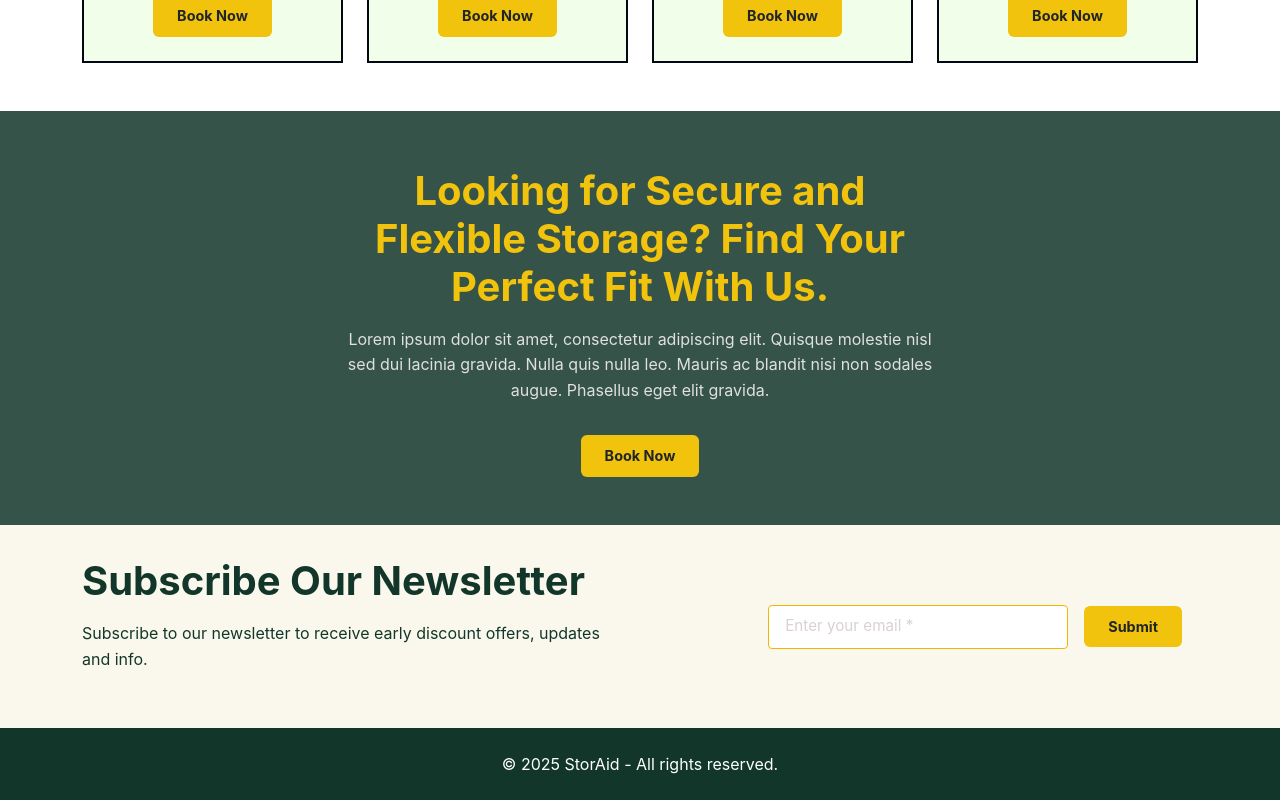
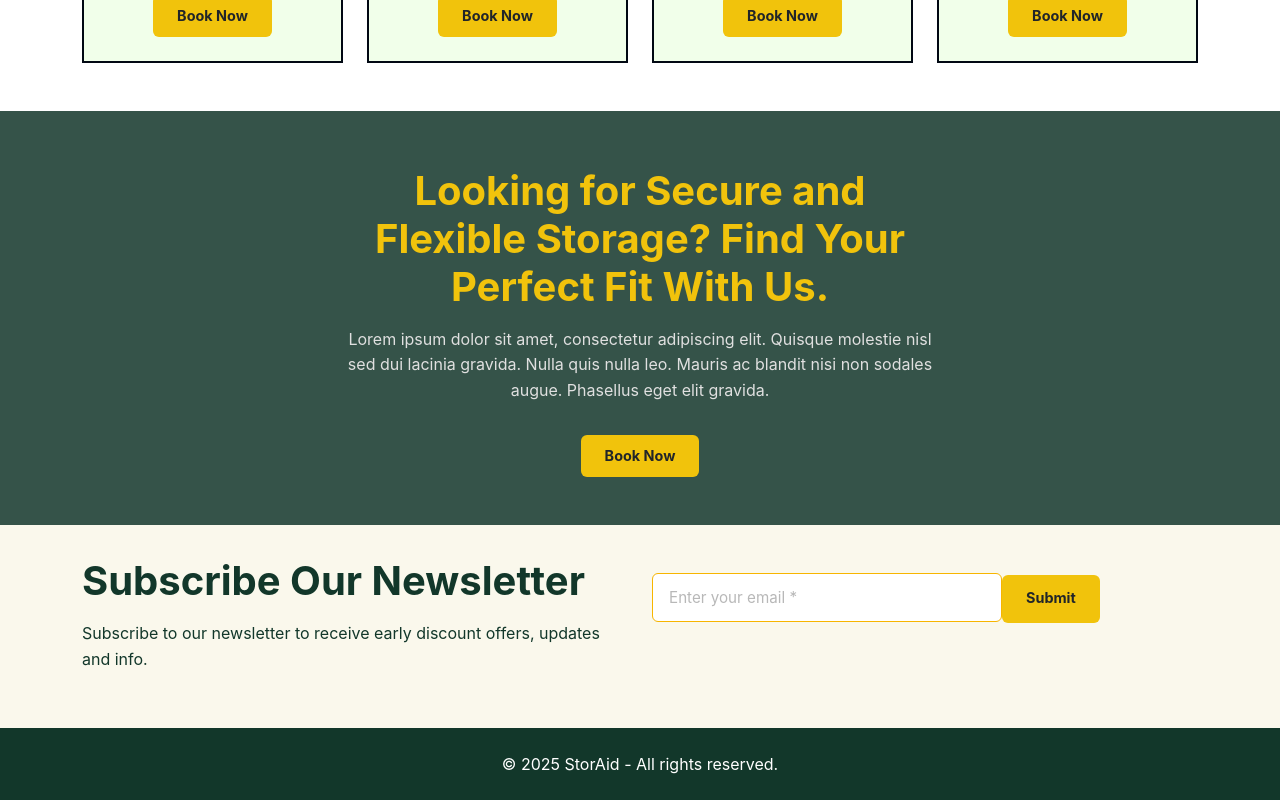
Before and after one commit to Pieplow/storaid-assignment-react, a React (Vite) app: page / in a window 1280 px wide. Shown: the part 3178-3978 px from the top of the page. Built offline with nearby package versions, Linux system fonts and the light colour scheme.

Commit message:
felsökt css vid meddelande inmatning

```diff
--- a/src/components/sections/Newsletter.css
+++ b/src/components/sections/Newsletter.css
@@ -1,37 +1,173 @@
 .newsletter-section h2 {
-   color: var(--color-text);
+  color: var(--color-text);
 }
 
 .newsletter-section p {
-   color: var(--color-text);
+  color: var(--color-text);
 }
-
 
 .newsletter-section {
   background-color: var(--clr-beige-background);
   padding: 2rem 0;
 }
 
-.newsletter-section form {
+/* ----------- FORMULÄRET ----------- */
+
+/* Gör så att input + knapp ligger bredvid varandra */
+.newsletter-form-wrapper form {
   display: flex;
+  flex-direction: row;
   align-items: center;
-  justify-content: flex-end;
-  gap: 1rem;
+  gap: 0.75rem;
 }
 
+/* Inputfältet */
 .newsletter-section input[type="email"] {
   flex: 1;
   max-width: 300px;
   padding: 0.6rem 1rem;
   border: 1px solid #f7b500;
-  border-radius: 4px;
+  border-radius: 6px;
   font-size: 0.95rem;
   color: var(--color-text);
   background-color: #fff;
   transition: all 0.2s ease;
 }
 
-
 .newsletter-section input[type="email"]::placeholder {
   color: #dad1d1;
 }
+
+/* Knappen */
+.newsletter-form-wrapper button {
+  flex-shrink: 0;
+  width: auto;
+  padding: 0.6rem 1.5rem;
+  height: 48px;
+  line-height: 1;
+  border-radius: 6px;
+}
+
+/* Fel-/succémeddelande under (stabil position) */
+.newsletter-form-wrapper .mt-3 {
+  height: 1.5rem; /* FAST höjd istället för min-height */
+  margin-top: 0.75rem;
+  width: 100%;
+  text-align: left;
+  display: flex;
+  align-items: center; /* centrerar texten vertikalt */
+  overflow: hidden; /* hindrar att höjden ändras */
+}
+
+/* ----------- LAYOUT ----------- */
+
+/* Hela raden centrerad */
+.newsletter-section .row {
+  justify-content: center;
+}
+
+
+
+/* Håller höjden konsekvent mellan input och knapp */
+.newsletter-section input[type="email"],
+.newsletter-section button {
+  height: 48px;
+  line-height: 1;
+}
+
+/* ==== TUNING-VARIABLER (ändra siffran om du vill) ==== */
+:root {
+  --newsletter-input-width: 350px; /* gör fältet längre/kortare här */
+  --newsletter-control-height: 49px;
+}
+
+/* Vänsterkolumn: rubrik + brödtext vänsterställd */
+.newsletter-section .col-md-6:first-child {
+  text-align: left;
+  display: flex;
+  flex-direction: column;
+  align-items: flex-start;
+}
+
+/* Högerkolumn: allt vänsterställt */
+.newsletter-section .col-md-6:last-child {
+  display: flex;
+  flex-direction: column;
+  align-items: flex-start;   /* <— viktigt: inte center */
+  justify-content: flex-start;
+}
+
+/* Form-raden: input + knapp på SAMMA rad */
+.newsletter-form-wrapper form {
+  display: flex;
+  flex-direction: row;
+  align-items: center;
+  gap: 0.75rem;
+  justify-content: flex-start; /* <— ingen centrering */
+}
+
+/* Långt inputfält */
+.newsletter-section input[type="email"] {
+  flex: 0 0 var(--newsletter-input-width);  /* fast, “långt” fält */
+  width: var(--newsletter-input-width);
+  max-width: 100%;
+  height: var(--newsletter-control-height);
+  line-height: 1;
+  padding: 0.6rem 1rem;
+  border: 1px solid #f7b500;
+  border-radius: 6px;
+}
+
+/* Knappen: samma höjd som input, auto-bredd */
+.newsletter-form-wrapper button {
+  flex: 0 0 auto;
+  width: auto;
+  height: var(--newsletter-control-height);
+  line-height: 1;
+  border-radius: 6px;
+  padding: 0 1.5rem;
+}
+
+
+.newsletter-form-wrapper .mt-3 .text-success,
+.newsletter-form-wrapper .mt-3 .text-danger {
+  font-size: 0.95rem;
+}
+
+.newsletter-form-wrapper .mt-3 .text-success {
+  color: #198754;
+}
+
+.newsletter-form-wrapper .mt-3 .text-danger {
+  color: #dc3545;          /* Bootstrap “danger”-röd */
+}
+
+/* VALFRITT: gör placeholdern lite ljusare */
+.newsletter-section input[type="email"]::placeholder {
+  color: #b8b8b8;
+}
+
+.newsletter-section .col-md-6:last-child {
+  margin-top: 1.5rem; /* justera värdet efter behov */
+}
+
+/* --- STABILISERING FIX --- */
+
+/* Hindrar Bootstrap från att centrera vertikalt dynamiskt */
+.newsletter-section .row.align-items-center {
+  align-items: flex-start !important;
+}
+
+/* Tvingar formuläret att hålla sin position */
+.newsletter-section .col-md-6:last-child {
+  justify-content: flex-start !important;
+  align-items: flex-start !important;
+}
+
+/* Fixar meddelandehöjden helt statiskt */
+.newsletter-form-wrapper .mt-3 {
+  height: 1.6rem !important;
+  display: flex !important;
+  align-items: center;
+  overflow: hidden;
+}
```
